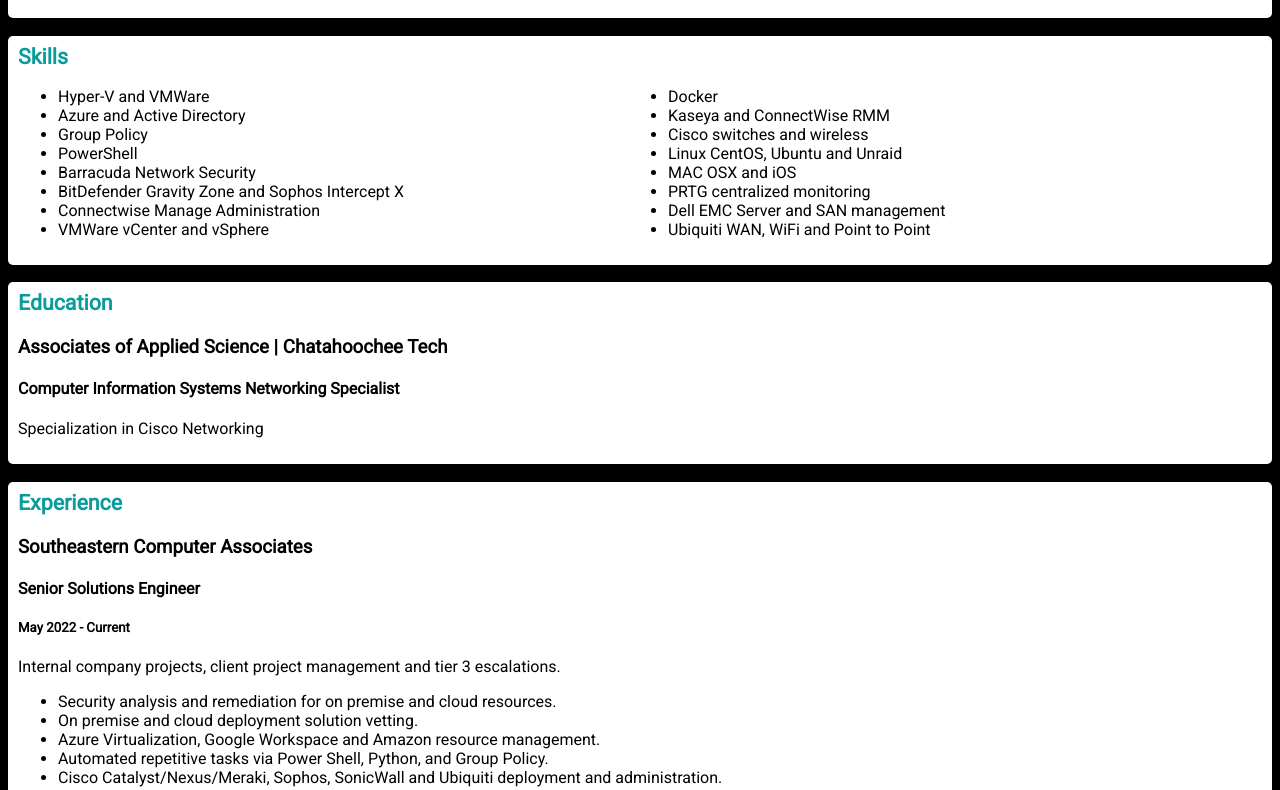
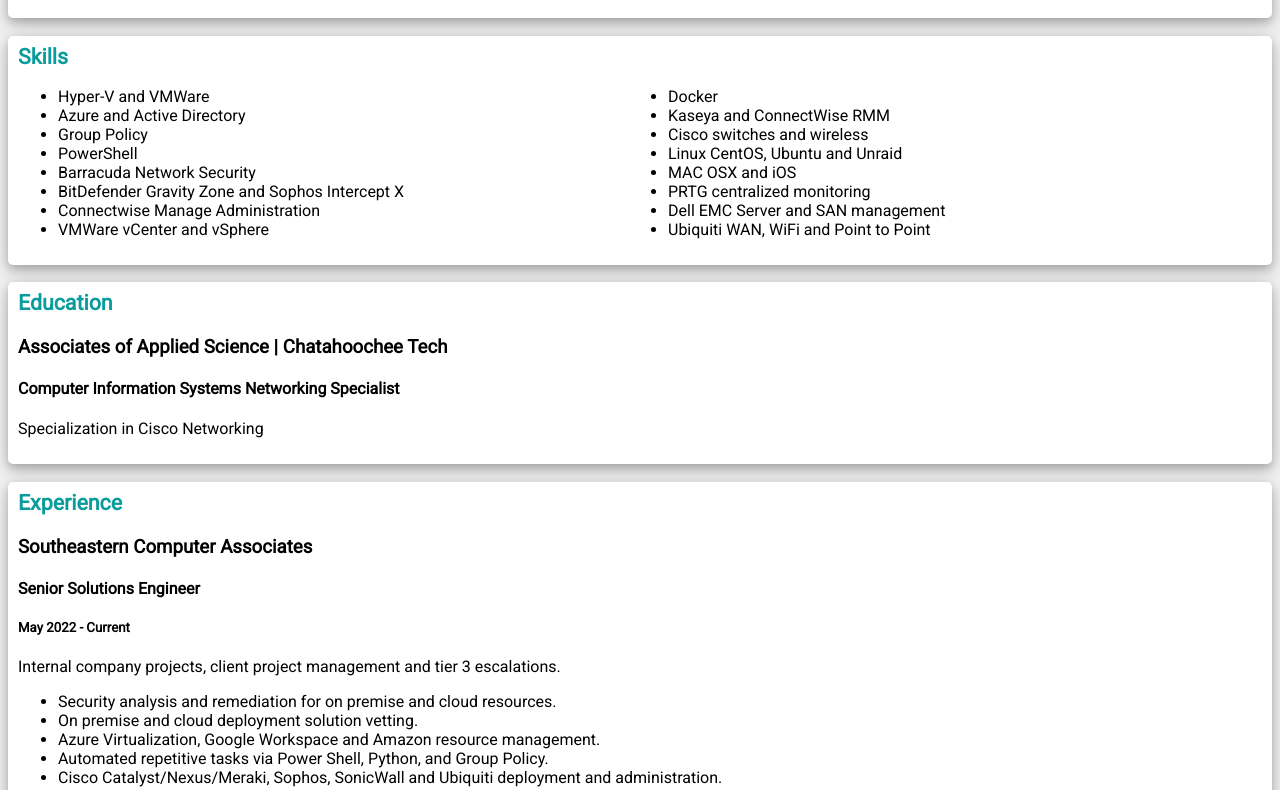
Before and after one commit to AmateurSafetyCarDriver/resumedev, a plain HTML site: page amaagresumeTEST.html in a window 1280 px wide. Shown: the part 90-880 px from the top of the page. Drawn offline with Linux system fonts and the light colour scheme.

Commit message:
Updated To A More Complete Version
Potential for column, icons and better simplification.

Content updates also remain.

Signed-off-by: AmateurSafetyCarDriver <117953585+AmateurSafetyCarDriver@users.noreply.github.com>

```diff
--- a/amaagresumeTEST.html
+++ b/amaagresumeTEST.html
@@ -7,7 +7,7 @@
 <link rel="stylesheet" href="https://cdnjs.cloudflare.com/ajax/libs/font-awesome/4.7.0/css/font-awesome.min.css">
 <style>
 body {
-	background-color: #000000;
+	background-color: #f1f1f1;
 }
 
 html,body,h1,h2,h3,h4,h5,h6 {
```
